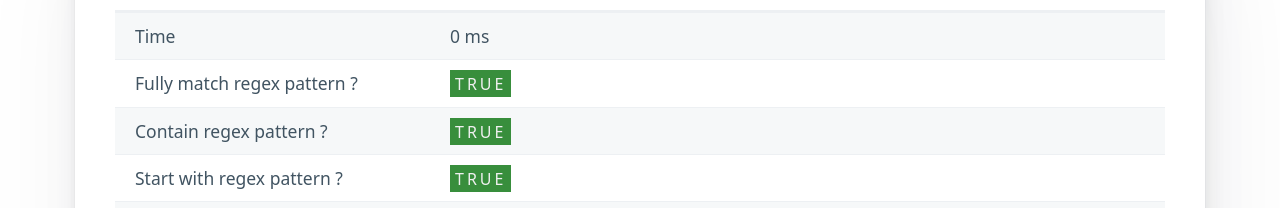
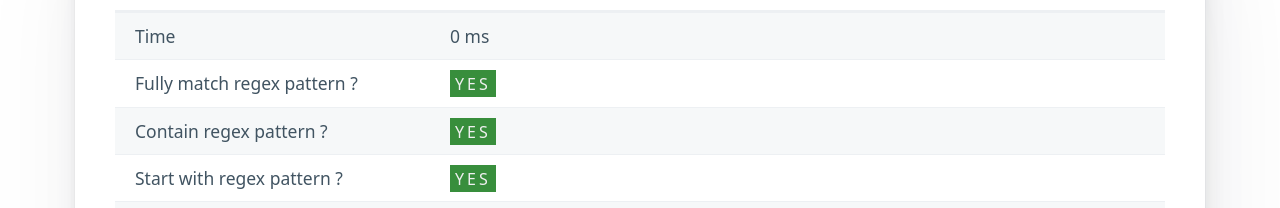
Before and after one commit to le0pard/re2js, a SvelteKit app: page / in a window 1280 px wide. Shown: the part 592-800 px from the top of the page. Built offline with nearby package versions, Linux system fonts and the light colour scheme.

Commit message:
fix name

```diff
--- a/src/routes/+page.svelte
+++ b/src/routes/+page.svelte
@@ -129,19 +129,19 @@
 					<tr>
 						<td class="key-cell">Fully match regex pattern ?</td>
 						<td class="val-cell">
-							<span class="status-tag" class:status-tag__yes="{results.matches}" class:status-tag__no="{!results.matches}">{results.matches}</span>
+							<span class="status-tag" class:status-tag__yes="{results.matches}" class:status-tag__no="{!results.matches}">{results.matches ? 'yes' : 'no'}</span>
 						</td>
 					</tr>
 					<tr>
 						<td class="key-cell">Contain regex pattern ?</td>
 						<td class="val-cell">
-							<span class="status-tag" class:status-tag__yes="{results.contains}" class:status-tag__no="{!results.contains}">{results.contains}</span>
+							<span class="status-tag" class:status-tag__yes="{results.contains}" class:status-tag__no="{!results.contains}">{results.contains ? 'yes' : 'no'}</span>
 						</td>
 					</tr>
 					<tr>
 						<td class="key-cell">Start with regex pattern ?</td>
 						<td class="val-cell">
-							<span class="status-tag" class:status-tag__yes="{results.startWith}" class:status-tag__no="{!results.startWith}">{results.startWith}</span>
+							<span class="status-tag" class:status-tag__yes="{results.startWith}" class:status-tag__no="{!results.startWith}">{results.startWith ? 'yes' : 'no'}</span>
 						</td>
 					</tr>
 					<tr>
```
